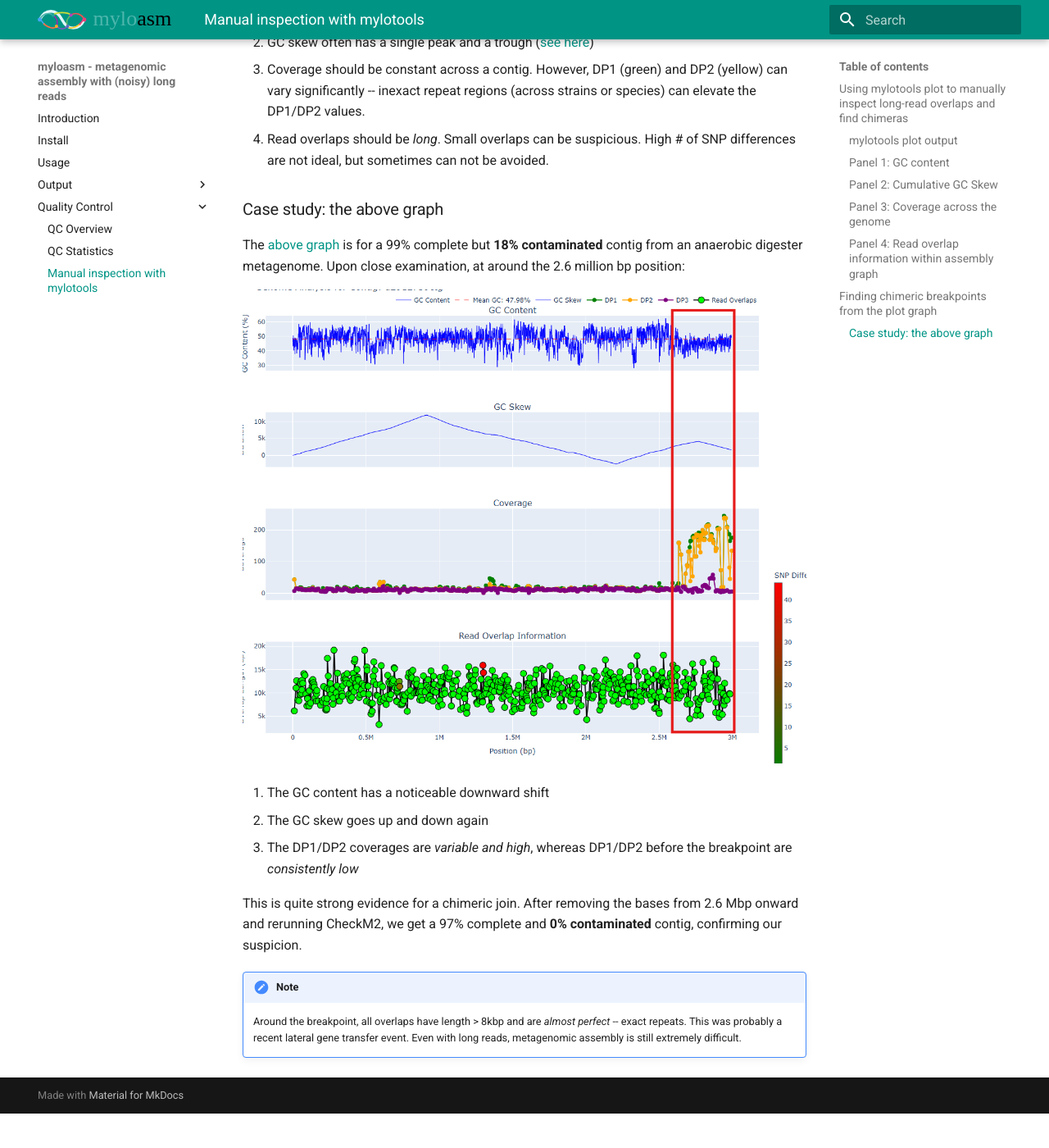
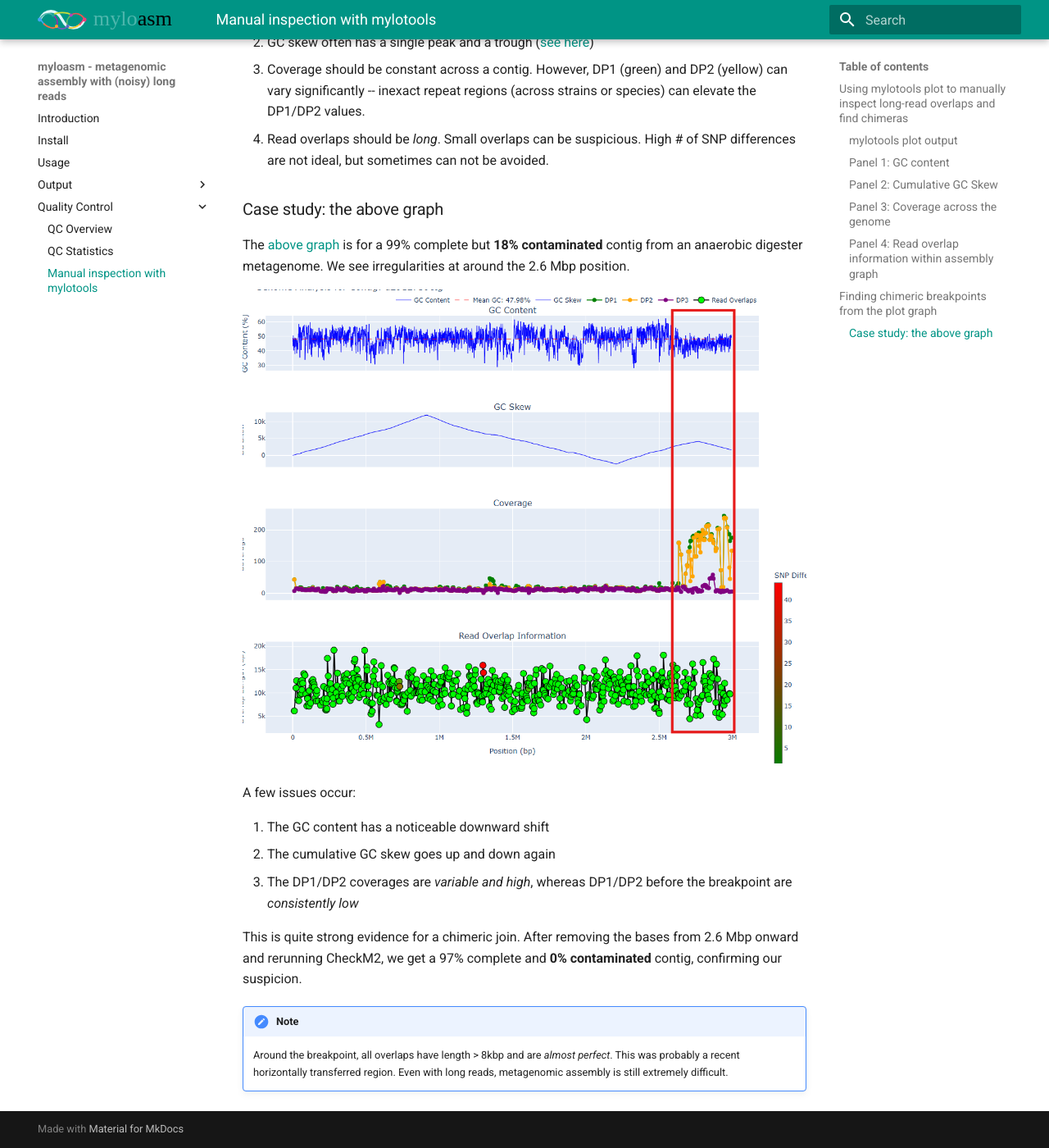
Before and after one commit to myloasm-docs/myloasm-docs.github.io, an MkDocs documentation site: the page built from docs/qc_manual.md, in a window 1280 px wide and 1400 px high, scrolled down 2164 px. Shown: the whole window at 82% size. Built offline with MkDocs 1.6.1 and Material for MkDocs 9.7.7, drawn with Linux system fonts in a browser that asks for light colours; before the commit the page ends 3522 px from its top, so only the background shows below that.

```diff
--- a/docs/qc_manual.md
+++ b/docs/qc_manual.md
@@ -53,16 +53,18 @@ To find breakpoints, we can look at points on the x-axis where there are unexpec
 
 ### Case study: the above graph
 
-The [above graph](#mylotools-plot-output) is for a 99% complete but **18% contaminated** contig from an anaerobic digester metagenome. Upon close examination, at around the 2.6 million bp position:
+The [above graph](#mylotools-plot-output) is for a 99% complete but **18% contaminated** contig from an anaerobic digester metagenome. We see irregularities at around the 2.6 Mbp position.
 
 ![myloplot bp](assets/myloplot-bp.png)
 
+A few issues occur:
+
 1. The GC content has a noticeable downward shift
-2. The GC skew goes up and down again
+2. The cumulative GC skew goes up and down again
 3. The DP1/DP2 coverages are *variable and high*, whereas DP1/DP2 before the breakpoint are *consistently low*
 
 This is quite strong evidence for a chimeric join. After removing the bases from 2.6 Mbp onward and rerunning CheckM2, we get a 97% complete and **0% contaminated** contig, confirming our suspicion.
 
 !!! note
 
-    Around the breakpoint, all overlaps have length > 8kbp and are *almost perfect* -- exact repeats. This was probably a recent lateral gene transfer event. Even with long reads, metagenomic assembly is still extremely difficult.
+    Around the breakpoint, all overlaps have length > 8kbp and are *almost perfect*. This was probably a recent horizontally transferred region. Even with long reads, metagenomic assembly is still extremely difficult.
```
Also changed, not shown: docs/index.md (+1 -1 lines), docs/install.md (+1 -1 lines), docs/qc.md (+7 -0 lines), docs/assets/logo-pink.svg, docs/assets/logo.svg.
